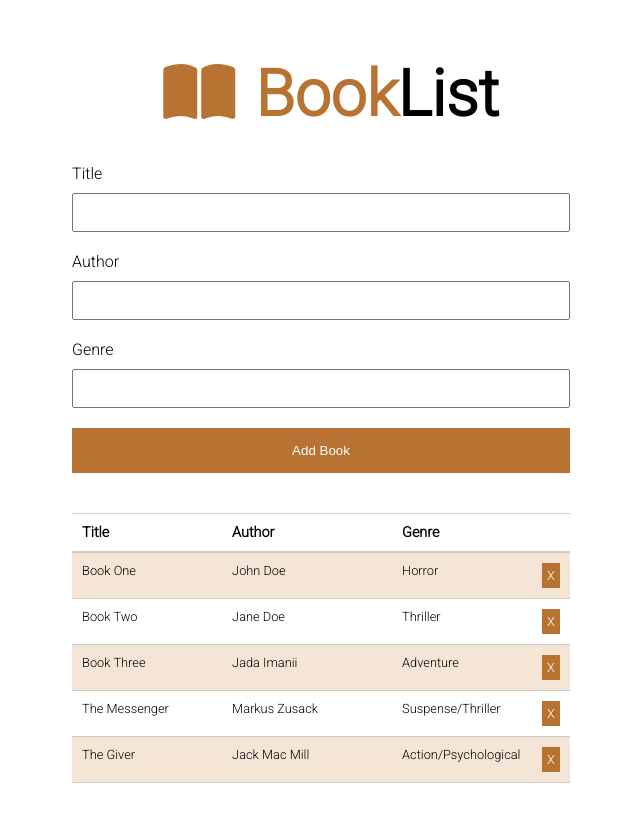
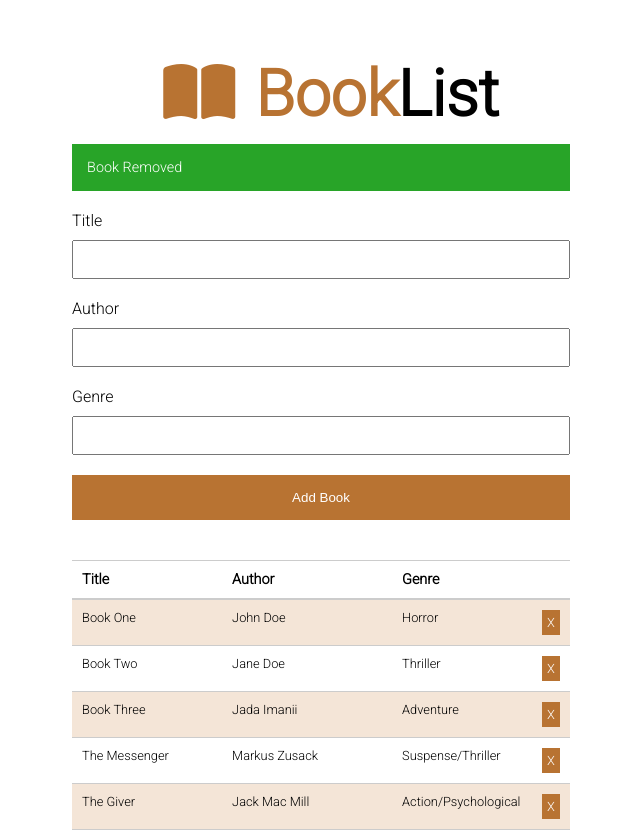
Before and after one commit to Liberator-I/BookList, a plain HTML site: page index.html in a window 1280 px wide. Both pictures are taken after a click on the element 640 px from the left and 667 px from the top of the page. Shown: the whole page, without its empty margins (319-959 px from the left). Before the commit the page ends 800 px from the top, so only its background shows below. Drawn offline with Linux system fonts and the light colour scheme.

Commit message:
Alert pop up and styling

```diff
--- a/Assets/css/main.css
+++ b/Assets/css/main.css
@@ -12,8 +12,11 @@
     --primary-color-light: hsl(29, 57%, 60%);
     --primary-color-lighter: hsl(29, 57%, 90%);
 
+
+    --danger: hsl(10, 85%, 55%); /* Bright Red */
+    --success: hsl(120, 61%, 40%);  /* Forest Green */
+
     --secondary-font-color: #fff;
-
     --border-color: hsl(0, 0%, 80%);
 }
 
@@ -146,3 +149,17 @@ tbody tr:hover {
     background-color: var(--primary-color);
     text-decoration: none;
 }
+
+.alert {
+    padding: 15px;
+    font-size: 0.9rem;
+    color: var(--secondary-font-color);
+}
+
+.danger {
+    background-color: var(--danger);
+}
+
+.success {
+    background-color: var(--success);
+}
--- a/Assets/js/main.js
+++ b/Assets/js/main.js
@@ -70,8 +70,14 @@ class UI { // Methods
 
     static showAlert(mesasge, className) {
         const div = document.createElement('div');
-        div.className = `alert alert${className}`;
-        div.appendChild(document.createTextNode());
+        div.className = `alert alert ${className}`;
+        div.appendChild(document.createTextNode(mesasge));
+
+        const container = document.querySelector('.form-wrapper');
+        const form = document.querySelector('#bookForm');
+        container.insertBefore(div, form); // Insert div before form
+
+        setTimeout(() => document.querySelector('.alert').remove(), 3000);
     }
 
     static clearFields() {
@@ -100,12 +106,14 @@ document.querySelector('#bookForm').addEventListener('submit', (e) => {
 
     // Validation
     if(title === '' || author === '' || genre === '') {
-        alert('no')
+        UI.showAlert('Please fill in all fields', 'danger');
     } else {
         // Instantiate book
         const book = new Book(title, author, genre); // Book Class up top
 
         UI.addBookToList(book);
+
+        UI.showAlert('Book Added', 'success');
 
         UI.clearFields(); // Clears field
     }
@@ -121,4 +129,6 @@ Reason for this is that if we have multiple delete buttons so that would only se
 
 document.querySelector('#bookList').addEventListener('click', (e) => {
     UI.deleteBook(e.target);
+
+    UI.showAlert('Book Removed', 'success');
 });
```
